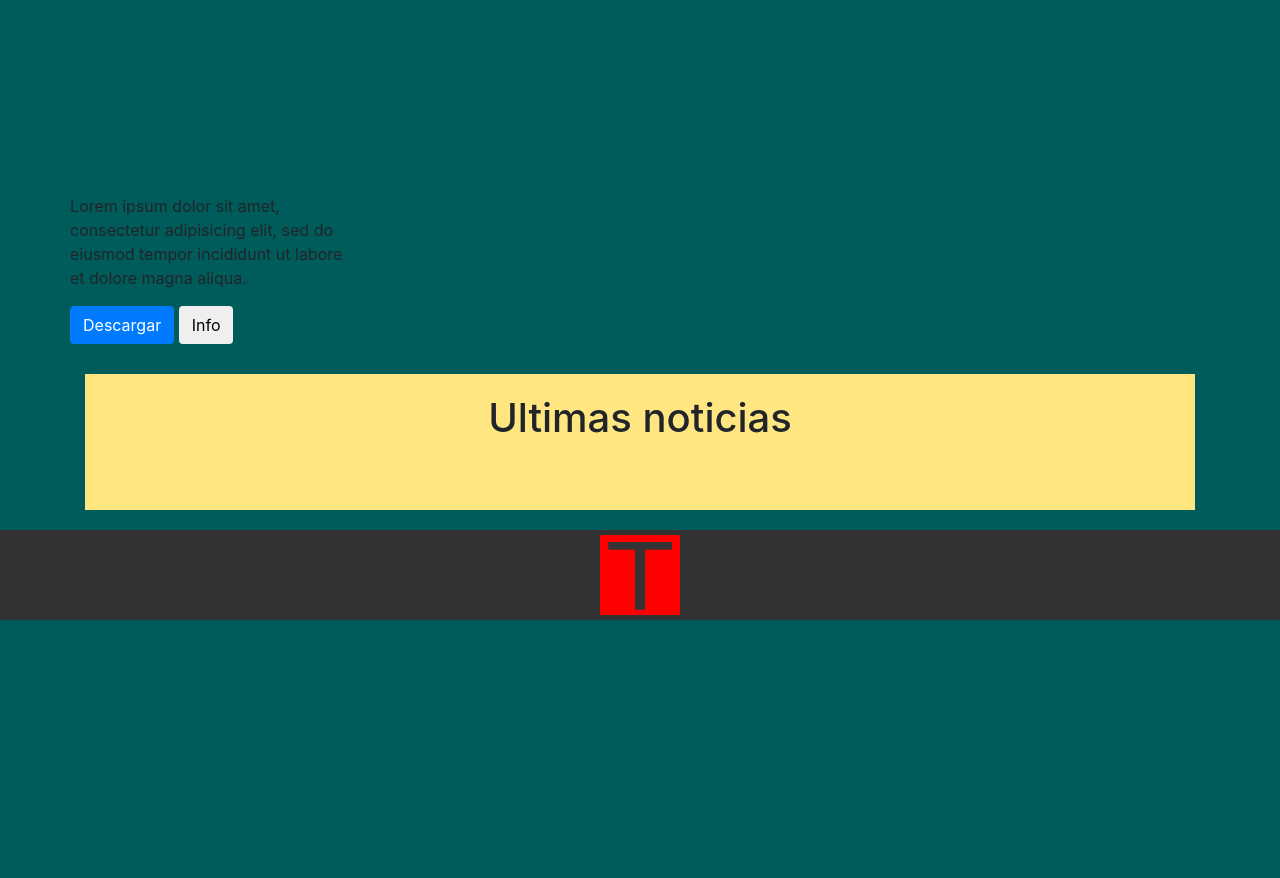
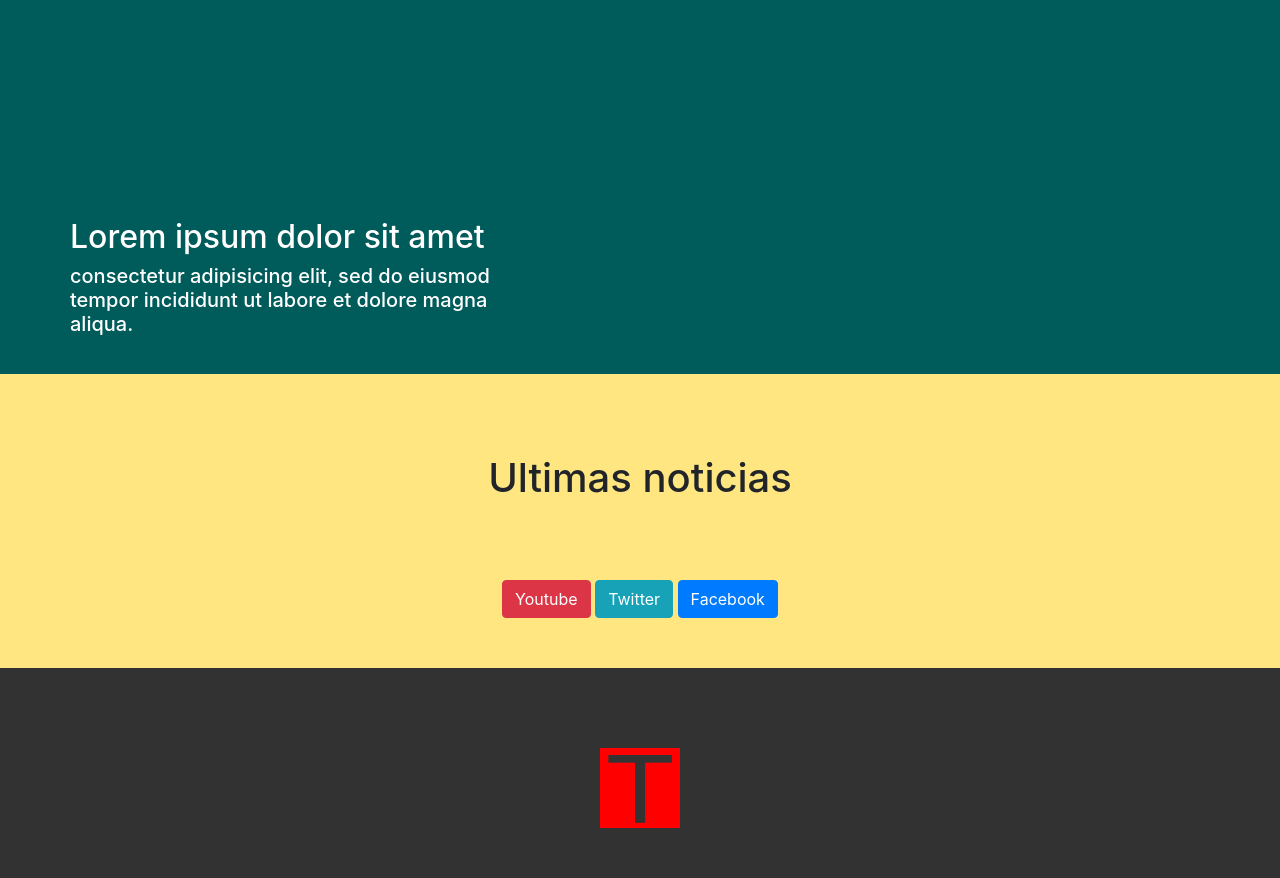
Before and after one commit to MrHelios/Fenix, a Django app: page / in a window 1280 px wide. Shown: the part 282-1160 px from the top of the page. Before the commit the page ends 902 px from the top, so only its background shows below. Run offline with Django 3.2, Linux system fonts and the light colour scheme; data that the repository does not hold is empty; some libraries are stand-ins or nearby versions.

Commit message:
se mejoro el diseño de home

```diff
--- a/templates/home.html
+++ b/templates/home.html
@@ -3,7 +3,7 @@
 <html lang="en" dir="ltr">
     <head>
         <meta charset="utf-8">
-        <title>T Estudios</title>
+        <title>T Estudios - Pagina Oficial</title>
         <link rel="stylesheet" href="{% static 'bootstrap/css/bootstrap.min.css' %}">
         <style media="screen">
             html, body {
@@ -17,7 +17,6 @@
 
             .papel {
                 background-color: rgb(255,230,128);
-                margin-bottom: 20px;
             }
 
             .centrar-texto {
@@ -30,7 +29,21 @@
             .contenedor-descarga {
                 position: absolute;
                 bottom: 30px;
-                width: 25%;
+                width: 40%;
+            }
+
+            .contenedor-noticia {
+                width: 100%;
+            }
+
+            .separador-contenedor-noticia {
+                padding-top: 60px;
+            }
+
+            .separador-noticia {
+                margin-bottom: 10px;
+                padding-bottom: 15px;
+                border-bottom: solid 1px grey;
             }
 
             #img-footer {
@@ -39,13 +52,30 @@
             }
 
             .footer {
+                height: 130px;
+
                 width: 100%;
                 background-color: #323232;
                 color: white;
                 text-align: center;
+            }
 
-                padding-top: 5px;
-                padding-bottom: 5px;
+            .separador-footer {
+                height: 80px;
+                background-color: #323232;
+            }
+            .texto-sin-decoracion {
+                text-decoration: none;
+            }
+
+            .separador-footer-menor {
+                height: 25px;
+                background-color: #323232;
+            }
+
+            .contenedor-redes-sociales {
+                padding-top: 50px;
+                padding-bottom: 50px;
             }
         </style>
     </head>
@@ -67,40 +97,40 @@
         <div class="container">
             <div class="row imagen-altura">
                 <div class="contenedor-descarga">
-                    <p>Lorem ipsum dolor sit amet, consectetur adipisicing elit, sed do eiusmod tempor incididunt ut labore et dolore magna aliqua.</p>
-                    <a href="/g/juego1/download"><button class="btn btn-primary" type="button" name="button">Descargar</button></a>
-                    <a href="/g/juego1"><button class="btn" type="button" name="button">Info</button></a>
+                    <h2 style="color: white;">Lorem ipsum dolor sit amet</h2>
+                    <h5 style="color: white;">consectetur adipisicing elit, sed do eiusmod tempor incididunt ut labore et dolore magna aliqua.</h5>
                 </div>
             </div>
+        </div>
 
-            <div class="papel">
+        <div class="contenedor-noticia">
+            <div class="papel separador-contenedor-noticia">
                 <div class="centrar-texto">
                     <h1>Ultimas noticias</h1>
                 </div>
 
                 {% for noti in noticia %}
-                <div class="row">
-                    <div class="col-md-2">
-
-                    </div>
-                    <div class="col-md-8">
-                        <h2>{{noti.titulo}}</h2>
-                        <p>{{noti.descripcion}}</p>
-                    </div>
-                    <div class="col-md-2">
-
-                    </div>
+                <div class="container separador-noticia">
+                    <h2>{{noti.titulo}}</h2>
+                    <h5 style="color: gray;">{{noti.descripcion}}</h5>
+                    <span>{{noti.fecha}}</span>
                 </div>
                 {% endfor %}
 
-                <div class="centrar-texto">
+                <div class="centrar-texto contenedor-redes-sociales">
+                    <button class="btn btn-danger" type="button" name="button">Youtube</button>
+                    <button class="btn btn-info" type="button" name="button">Twitter</button>
+                    <button class="btn btn-primary" type="button" name="button">Facebook</button>
                 </div>
             </div>
         </div>
 
-
-        <footer class="footer">
-            <img id="img-footer" class="center" src="{% static 'images/logo_admin.png'%}" alt="">
+        <footer>
+            <div class="separador-footer">
+            </div>
+            <div class="footer">
+                <p><img id="img-footer" class="center" src="{% static 'images/logo_admin.png'%}" alt=""></p>
+            </div>
         </footer>
     </body>
 </html>
```
